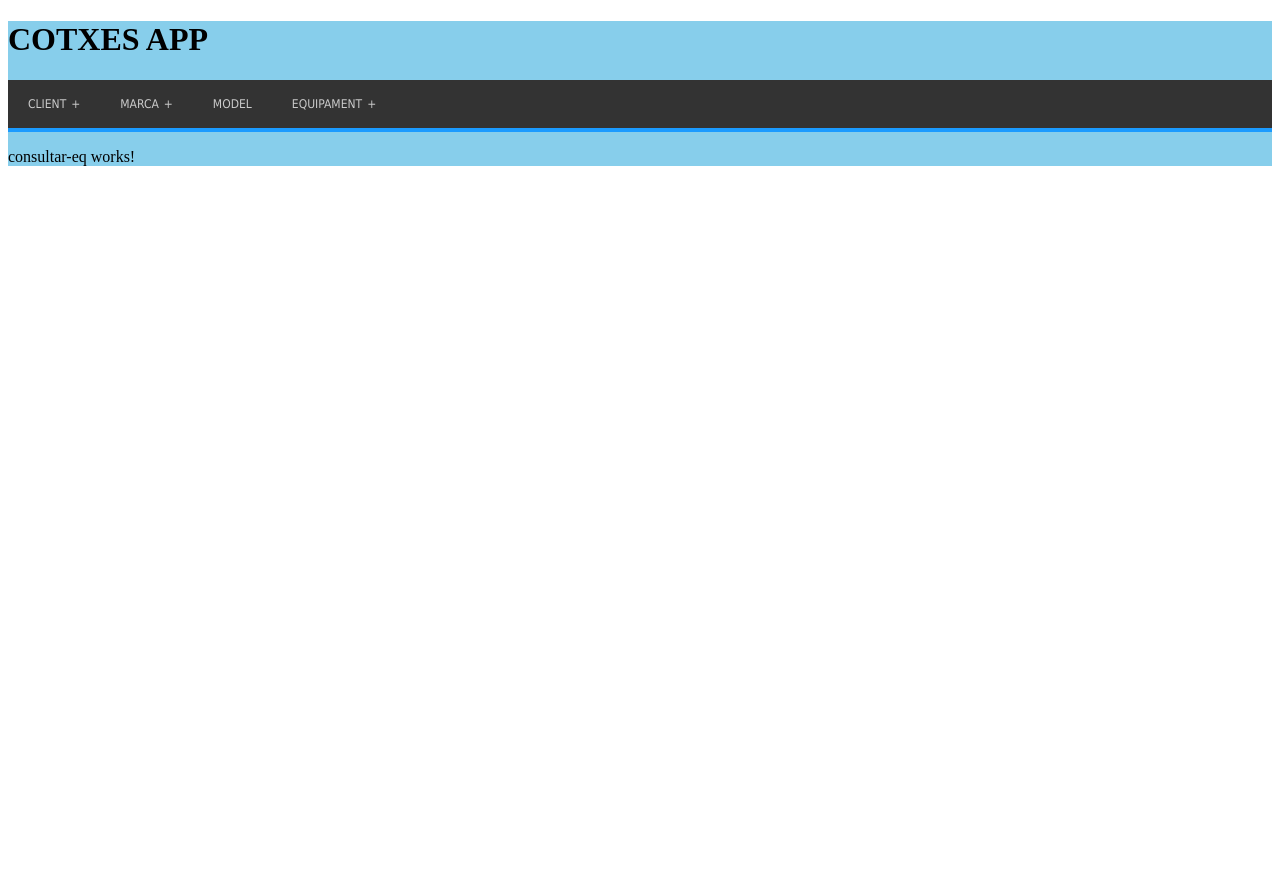
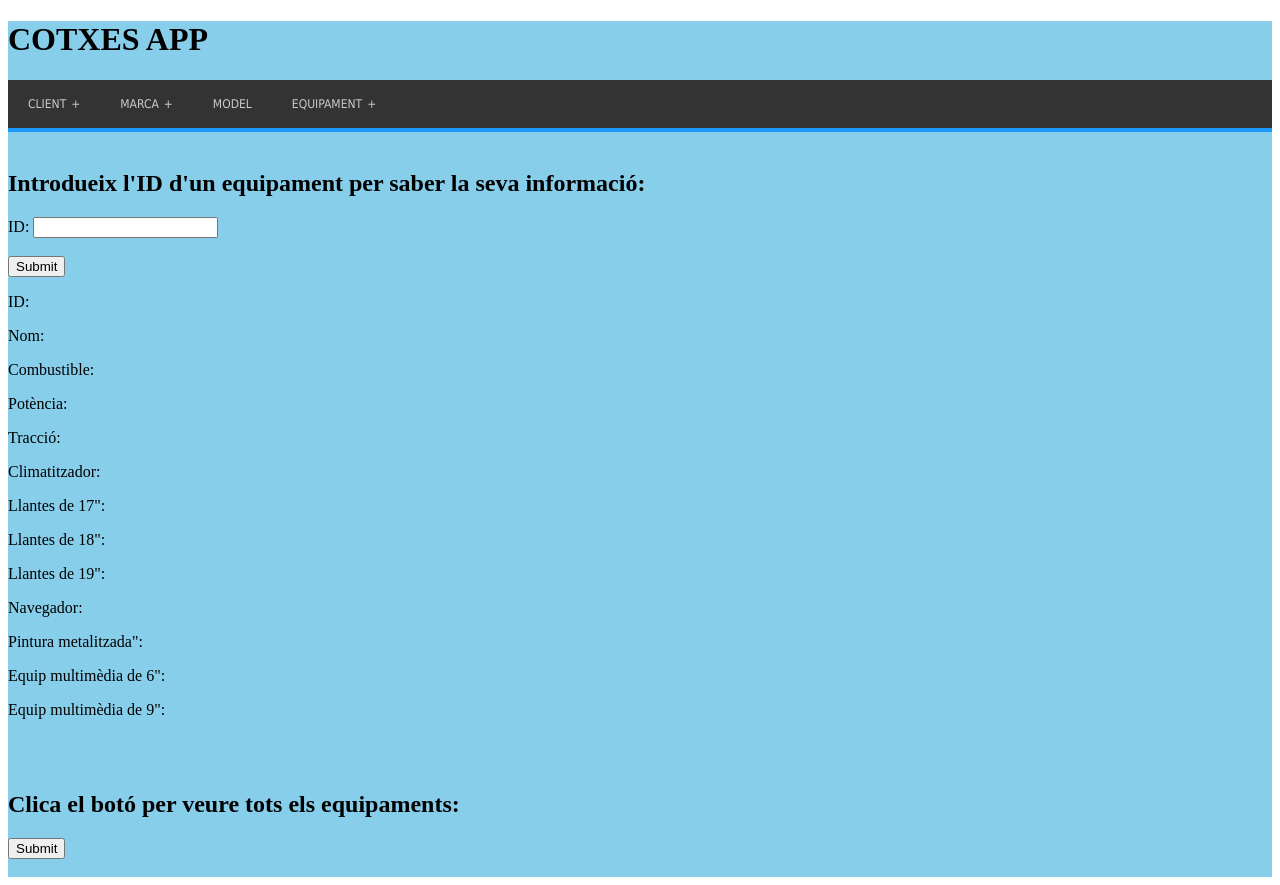
Before and after one commit to sales67/concessionari, an Angular app: page /consultar-eq in a window 1280 px wide. Before the commit the page ends 800 px from the top, so only its background shows below. Built offline with nearby package versions, Linux system fonts and the light colour scheme.

Commit message:
afegir serveis a la vista crear-equipament

```diff
--- a/src/app/cotxes/equipament/consultar-eq/consultar-eq.component.html
+++ b/src/app/cotxes/equipament/consultar-eq/consultar-eq.component.html
@@ -1,3 +1,54 @@
-<p>
-  consultar-eq works!
-</p>
+<div class="verd">
+
+    <br>
+
+    <h2>Introdueix l'ID d'un <strong>equipament</strong> per saber la seva informació:</h2>
+
+    <form name="getEquipament">
+        <label for="idEq">ID: </label>
+        <input type="text" name="idEq" id="idEq" [(ngModel)]="idEq"> <br> <br>
+        <button (click)="trobaEquipament()" type="submit" class="btn btn-success">Submit</button>
+    </form>
+
+    <p>ID: {{equipament.id}}</p>
+    <p>Nom: {{equipament.name}}</p>
+    <p>Combustible: {{equipament.combustible}}</p>
+    <p>Potència: {{equipament.potencia}}</p>
+    <p>Tracció: {{equipament.traccio}}</p>
+    <p>Climatitzador: {{equipament.climatitzador}}</p>
+    <p>Llantes de 17": {{equipament.llantes17}}</p>
+    <p>Llantes de 18": {{equipament.llantes18}}</p>
+    <p>Llantes de 19": {{equipament.llantes19}}</p>
+    <p>Navegador: {{equipament.navegador}}</p>
+    <p>Pintura metalitzada": {{equipament.pintura}}</p>
+    <p>Equip multimèdia de 6": {{equipament.multimedia6}}</p>
+    <p>Equip multimèdia de 9": {{equipament.multimedia9}}</p>
+
+    <br>
+</div>
+
+<div class="groc">
+    <br>
+
+        <h2>Clica el botó per veure tots els equipaments:</h2>
+
+        <button (click)="trobaEquipaments()" type="submit" class="btn btn-default">Submit</button><br>
+
+        <div *ngFor='let eq of equipaments'>
+            <p>ID: {{eq.id}}</p>
+            <p>Nom: {{eq.name}}</p>
+            <p>Potència: {{eq.potencia}}</p>
+            <p>Tracció: {{eq.traccio}}</p>
+            <p>Climatitzador: {{eq.climatitzador}}</p>
+            <p>Llantes de 17": {{eq.llantes17}}</p>
+            <p>Llantes de 18": {{eq.llantes18}}</p>
+            <p>Llantes de 19": {{eq.llantes19}}</p>
+            <p>Navegador: {{eq.navegador}}</p>
+            <p>Pintura metalitzada": {{eq.pintura}}</p>
+            <p>Equip multimèdia de 6": {{eq.multimedia6}}</p>
+            <p>Equip multimèdia de 9": {{eq.multimedia9}}</p>
+            <br>
+        </div>
+
+    <br>
+</div>
--- a/src/app/cotxes/equipament/consultar-eq/consultar-eq.component.ts
+++ b/src/app/cotxes/equipament/consultar-eq/consultar-eq.component.ts
@@ -1,15 +1,40 @@
 import { Component, OnInit } from '@angular/core';
+import { Equipament } from '../equipament';
+import { EquipamentService } from '../equipament.service';
 
 @Component({
   selector: 'app-consultar-eq',
   templateUrl: './consultar-eq.component.html',
-  styleUrls: ['./consultar-eq.component.css']
+  styleUrls: ['./consultar-eq.component.css'],
+  providers: [EquipamentService]
 })
 export class ConsultarEQComponent implements OnInit {
 
-  constructor() { }
+    idEq: number;
+    equipament: Equipament;
+    public equipaments: Array<Equipament> = [];
 
-  ngOnInit() {
-  }
+    constructor( private equipamentService: EquipamentService) { }
 
+    ngOnInit() {
+        this.equipament = this.equipamentService.equipamentBuit();
+    }
+
+    trobaEquipament() {
+        this.equipamentService.getEq(this.idEq)
+            .subscribe(
+                data => { this.equipament = data; console.log(data); },
+                err => console.error(err),
+                () => console.log('done')
+            );
+    }
+
+    trobaEquipaments() {
+        this.equipamentService.getEqs()
+                .subscribe(
+                    data => { this.equipaments = data; console.log(data); },
+                    err => console.error(err),
+                    () => console.log('done')
+        );
+    }
 }
--- a/src/app/cotxes/equipament/equipament.component.html
+++ b/src/app/cotxes/equipament/equipament.component.html
@@ -25,6 +25,7 @@
     <p>Equip multimèdia de 9": {{equipament.multimedia9}}</p>
 
     <br>
+</div>
 
 <div class="groc">
     <br>
--- a/src/app/cotxes/equipament/equipament.component.ts
+++ b/src/app/cotxes/equipament/equipament.component.ts
@@ -1,7 +1,7 @@
 import { Component, OnInit, Input } from '@angular/core';
-import { Observable } from 'rxjs/Observable';
-import { Http, Headers, Response } from '@angular/http';
-import { Routes, Router } from '@angular/router';
+// import { Observable } from 'rxjs/Observable';
+// import { Http, Headers, Response } from '@angular/http';
+// import { Routes, Router } from '@angular/router';
 import { Equipament } from './equipament';
 import { EquipamentService } from './equipament.service';
 
```
